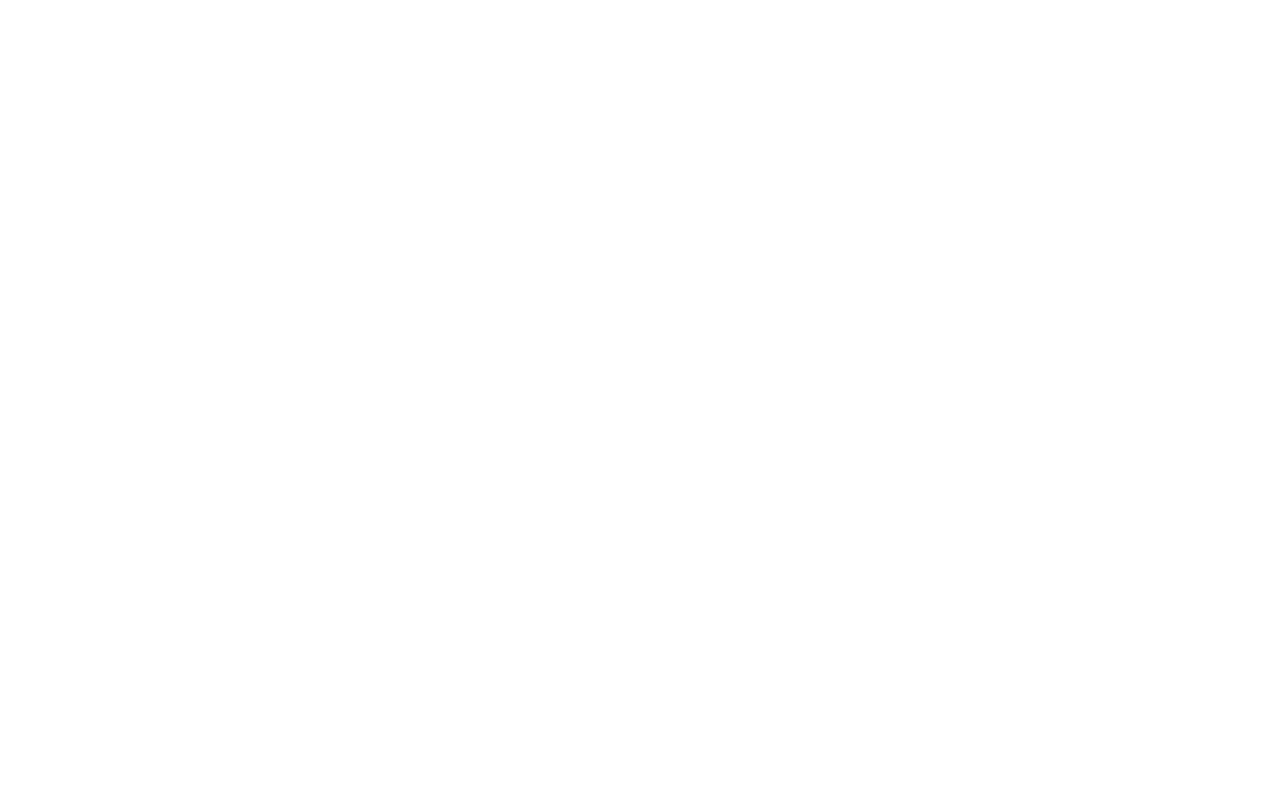
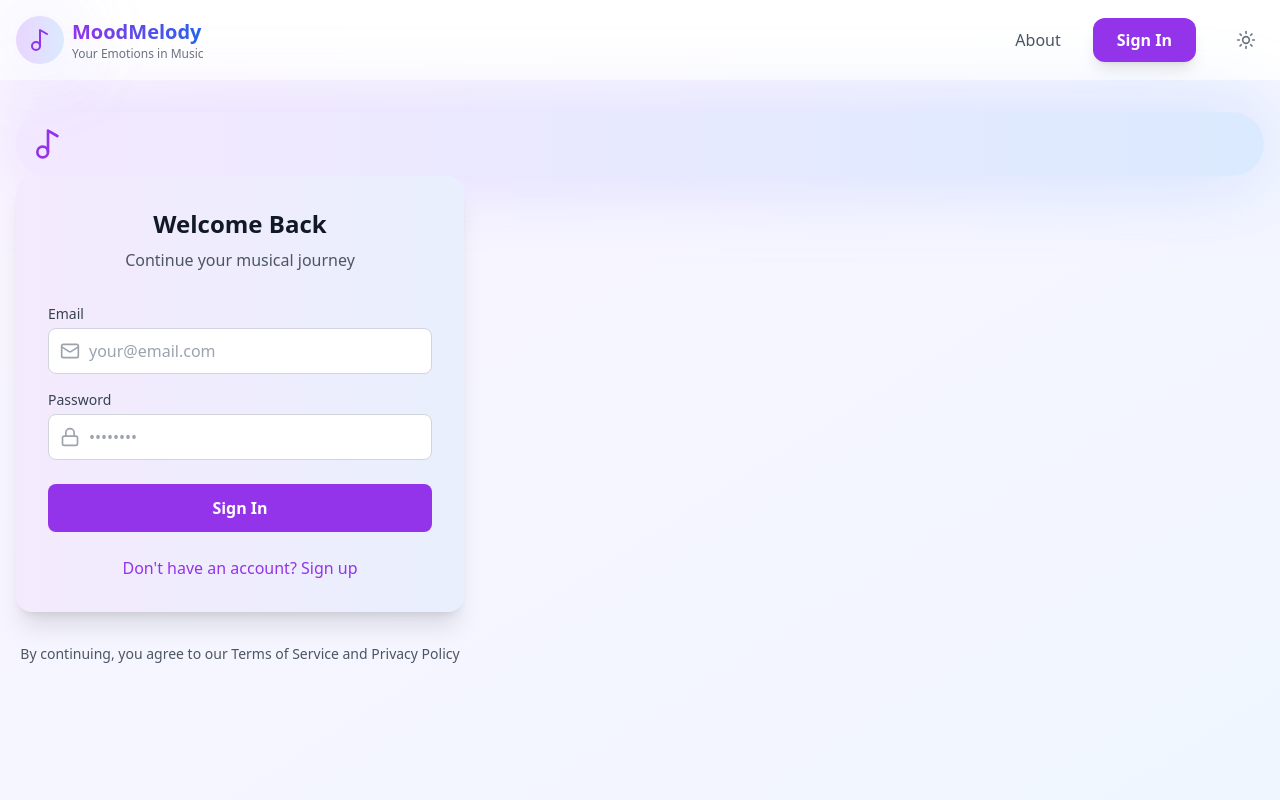
Before and after one commit to zoe-lindqvist/project-final, a React (Vite) app in the folder frontend/: page /login in a window 1280 px wide. Before the commit this address had no page. Shown: the top 800 px of the page. Built offline with nearby package versions, Linux system fonts and the light colour scheme.

Commit message:
Update routes and add Auth page

```diff
--- a/frontend/src/UI/Navbar.tsx
+++ b/frontend/src/UI/Navbar.tsx
@@ -1,12 +1,12 @@
 import { useState, useEffect } from "react";
 import { Link, useLocation, useNavigate } from "react-router-dom";
 import { UserCircle, Menu, X, LogOut } from "lucide-react";
-import { userAuthStore } from "../store/useAuthStore";
+import { useAuthStore } from "../store/useAuthStore";
 import { Logo } from "../components/Logo";
 import { ThemeToggle } from "../components/ThemeToggle";
 
 export const Navbar: React.FC = () => {
-  const { isAuthenticated, logout } = userAuthStore();
+  const { isAuthenticated, logout } = useAuthStore();
   const [isScrolled, setIsScrolled] = useState(false);
   const [isMobileMenuOpen, setIsMobileMenuOpen] = useState(false);
   const [isProfileMenuOpen, setIsProfileMenuOpen] = useState(false);
--- a/frontend/src/pages/Auth.tsx
+++ b/frontend/src/pages/Auth.tsx
@@ -0,0 +1,187 @@
+import { useState } from "react";
+import { useNavigate, Link } from "react-router-dom";
+import {
+  LogIn,
+  UserPlus,
+  Mail,
+  Lock,
+  ArrowRight,
+  Loader2,
+  Music2,
+} from "lucide-react";
+import { useAuthStore } from "../store/useAuthStore";
+
+export const Auth: React.FC = () => {
+  // State to track if user is signing up or logging in
+  const [isSignUp, setIsSignUp] = useState(false);
+
+  // State to track loading state during authentication
+  const [isLoading, setIsLoading] = useState(false);
+
+  // State to store and display error messages
+  const [error, setError] = useState<string | null>(null);
+
+  const navigate = useNavigate();
+
+  // Function to log the user in using authentication store
+  const login = useAuthStore((state) => state.login);
+
+  // Form submission handler
+  const handleSubmit = async (e: React.FormEvent<HTMLFormElement>) => {
+    e.preventDefault();
+    setError(null); // Clear any previous error messages
+    setIsLoading(true); // Set loading state to true
+
+    // Get form data
+    const formData = new FormData(e.currentTarget);
+    const email = formData.get("email") as string;
+    const password = formData.get("password") as string;
+
+    try {
+      // Simulated authentication delay
+      // (TO DO: replace with actual API call)
+      await new Promise((resolve) => setTimeout(resolve, 1000));
+
+      // Simulated login function
+      // (TO DO: replace with real authentication)
+      login({
+        id: "1",
+        email,
+        name: email.split("@")[0], // Extracting username from email
+      });
+
+      // Navigate to the journal page after successful login
+      navigate("/journal");
+    } catch (error) {
+      // Set error message if authentication fails
+      setError("Authentication failed. Please try again.");
+    } finally {
+      setIsLoading(false); // Reset loading state
+    }
+  };
+
+  return (
+    <div className="min-h-screen flex-col items-center bg-gradient-to-br from-purple-50 to-blue-50 dark:from-gray-900 dark:to-gray-800 px-4 py-8">
+      {/* Logo that links back to the homepage */}
+      <Link to="/" className="mb-12 group" aria-label="Return to homepage">
+        <div className="relative">
+          {/* Glowing background effect */}
+          <div className="absolute inset-0 bg-gradient-to-r from-purple-400/30 to-blue-400/30 dark:from-purple-400/20 dark:to-blue-400/20 rounded-full blur-2xl group-hover:scale-150 transition-transform duration-500" />
+          {/* Music icon inside the animated logo */}
+          <div className="relative bg-gradient-to-r p-4 from-purple-100 to-blue-100 dark:from-purple-900/50 dark:to-blue-900/50 rounded-full transform transition-transform duration-300 group-hover:scale-110 group-hover:rotate-[360deg]">
+            <Music2 className="h-8 w-8 text-purple-600 dark:text-purple-400" />
+          </div>
+        </div>
+      </Link>
+
+      <div className="max-w-md w-full">
+        <div className="bg-white dark:bg-gray-800 rounded-2xl shadow-xl overflow-hidden transform hover:scale-[1.02] transition-transform duration-300">
+          <div className="relative">
+            <div className="absolute inset-0 bg-gradient-to-r from-purple-600/10 to-blue-600/10 dark:from-purple-900/30 dark:to-blue-900/30" />
+
+            <div className="relative p-8">
+              {/* Heading */}
+              <div className="text-center mb-8">
+                <h1 className="text-2xl font-bold text-gray-900 dark:text-white mb-2">
+                  {isSignUp ? "Create an Account" : "Welcome Back"}
+                </h1>
+                <p className="text-gray-600 dark:text-gray-300">
+                  {isSignUp
+                    ? "Start your musical journey today"
+                    : "Continue your musical journey"}
+                </p>
+              </div>
+
+              {/* Authentication Form */}
+              <form onSubmit={handleSubmit} className="space-y-6">
+                <div className="space-y-4">
+                  {/* Email input field */}
+                  <div>
+                    <label
+                      htmlFor="email"
+                      className="block text-sm font-medium text-gray-700 dark:text-gray-300 mb-1"
+                    >
+                      Email
+                    </label>
+                    <div className="relative">
+                      <Mail className="absolute left-3 top-1/2 -translate-y-1/2 h-5 w-5 text-gray-400" />
+                      <input
+                        id="email"
+                        name="email"
+                        type="email"
+                        required
+                        className="pl-10 w-full rounded-lg border border-gray-300 dark:border-gray-600 bg-white dark:bg-gray-700 py-2.5 text-gray-900 dark:text-white focus:ring-2 focus:ring-purple-500 dark:focus:ring-purple-400 focus:border-transparent"
+                        placeholder="your@email.com"
+                      />
+                    </div>
+                  </div>
+
+                  {/* Password input field */}
+                  <div>
+                    <label
+                      htmlFor="password"
+                      className="block text-sm font-medium text-gray-700 dark:text-gray-300 mb-1"
+                    >
+                      Password
+                    </label>
+                    <div className="relative">
+                      <Lock className="absolute left-3 top-1/2 -translate-y-1/2 h-5 w-5 text-gray-400" />
+                      <input
+                        id="password"
+                        name="password"
+                        type="password"
+                        required
+                        className="pl-10 w-full rounded-lg border border-gray-300 dark:border-gray-600 bg-white dark:bg-gray-700 py-2.5 text-gray-900 dark:text-white focus:ring-2 focus:ring-purple-500 dark:focus:ring-purple-400 focus:border-transparent"
+                        placeholder="••••••••"
+                      />
+                    </div>
+                  </div>
+                </div>
+
+                {/* Display error message */}
+                {error && (
+                  <div className="text-red-500 text-sm text-center">
+                    {error}
+                  </div>
+                )}
+
+                {/* Submit button with loading state */}
+                <button
+                  type="submit"
+                  disabled={isLoading}
+                  className="w-full bg-purple-600 dark:bg-purple-500 text-white py-3 rounded-lg font-semibold hover:bg-purple-700 dark:hover:bg-purple-600 transition-all"
+                >
+                  {isLoading ? (
+                    <Loader2 className="h-5 w-5 animate-spin mx-auto" />
+                  ) : (
+                    <>
+                      {isSignUp ? "Create Account" : "Sign In"}
+                      <ArrowRight className="h-5 w-5 absolute right-4 top-1/2 -translate-y-1/2 opacity-0 group-hover:opacity-100 group-hover:translate-x-1 transition-all" />
+                    </>
+                  )}
+                </button>
+              </form>
+
+              {/* Toggle sign-in/sign-up mode */}
+              <div className="mt-6 text-center">
+                <button
+                  onClick={() => setIsSignUp(!isSignUp)}
+                  className="text-purple-600 dark:text-purple-400 hover:text-purple-700 dark:hover:text-purple-300"
+                >
+                  {isSignUp
+                    ? "Already have an account? Sign in"
+                    : "Don't have an account? Sign up"}
+                </button>
+              </div>
+            </div>
+          </div>
+        </div>
+
+        {/* Footer */}
+        <p className="text-center mt-8 text-sm text-gray-600 dark:text-gray-400">
+          By continuing, you agree to our Terms of Service and Privacy Policy
+        </p>
+      </div>
+    </div>
+  );
+};
--- a/frontend/src/routes/routes.tsx
+++ b/frontend/src/routes/routes.tsx
@@ -2,6 +2,7 @@ import { Route, Routes } from "react-router-dom";
 import { Home } from "../pages/Home";
 import { About } from "../pages/About";
 import { Layout } from "../UI/Layout";
+import { Auth } from "../pages/Auth";
 
 export const routes = (
   <Routes>
@@ -9,6 +10,7 @@ export const routes = (
       <Route index element={<Home />} />
       {/* Route for login page */}
       {/* TODO: Add Login Page Route */}
+      <Route path="/login" element={<Auth />} />
       {/* Route for about page */}
       <Route path="about" element={<About />} /> {/* Add the About route */}
       {/* TODO: Import and Add more routes */}
--- a/frontend/src/store/useAuthStore.ts
+++ b/frontend/src/store/useAuthStore.ts
@@ -15,7 +15,7 @@ interface AuthState {
 }
 
 // Zustand store with persistence enabled
-export const userAuthStore = create<AuthState>()(
+export const useAuthStore = create<AuthState>()(
   persist(
     (set, get) => ({
       // Initial state
```
